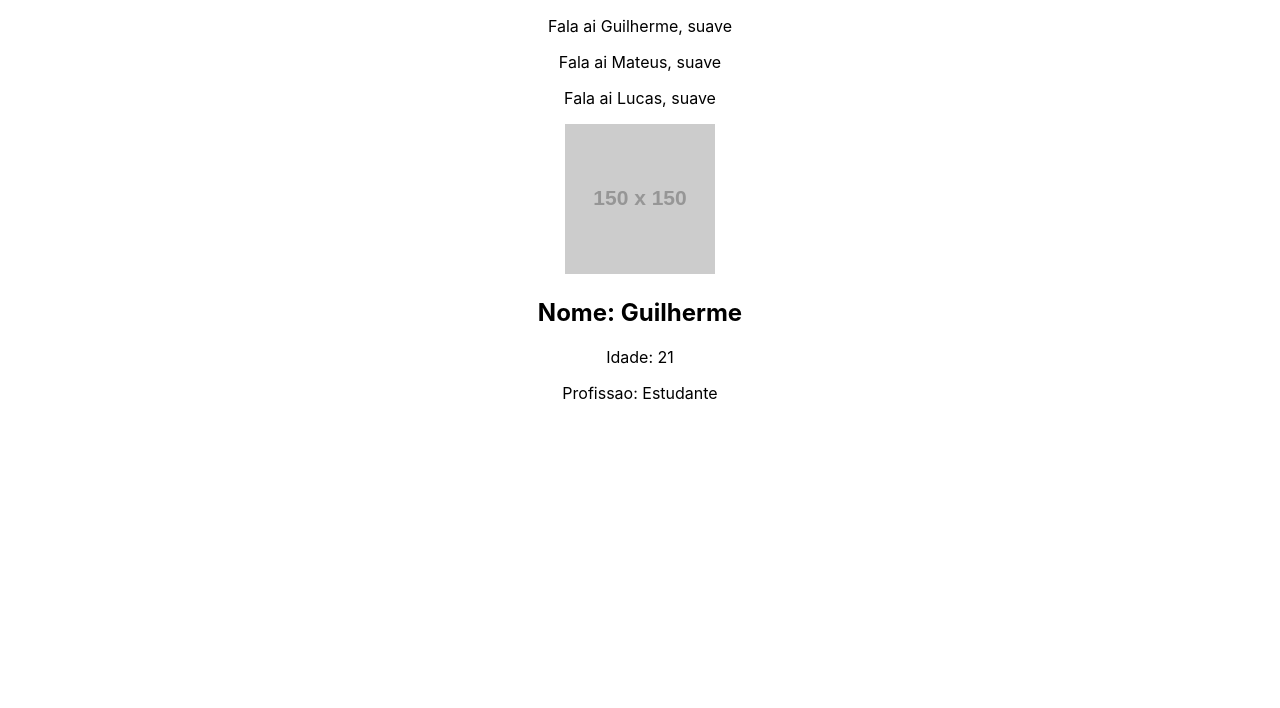
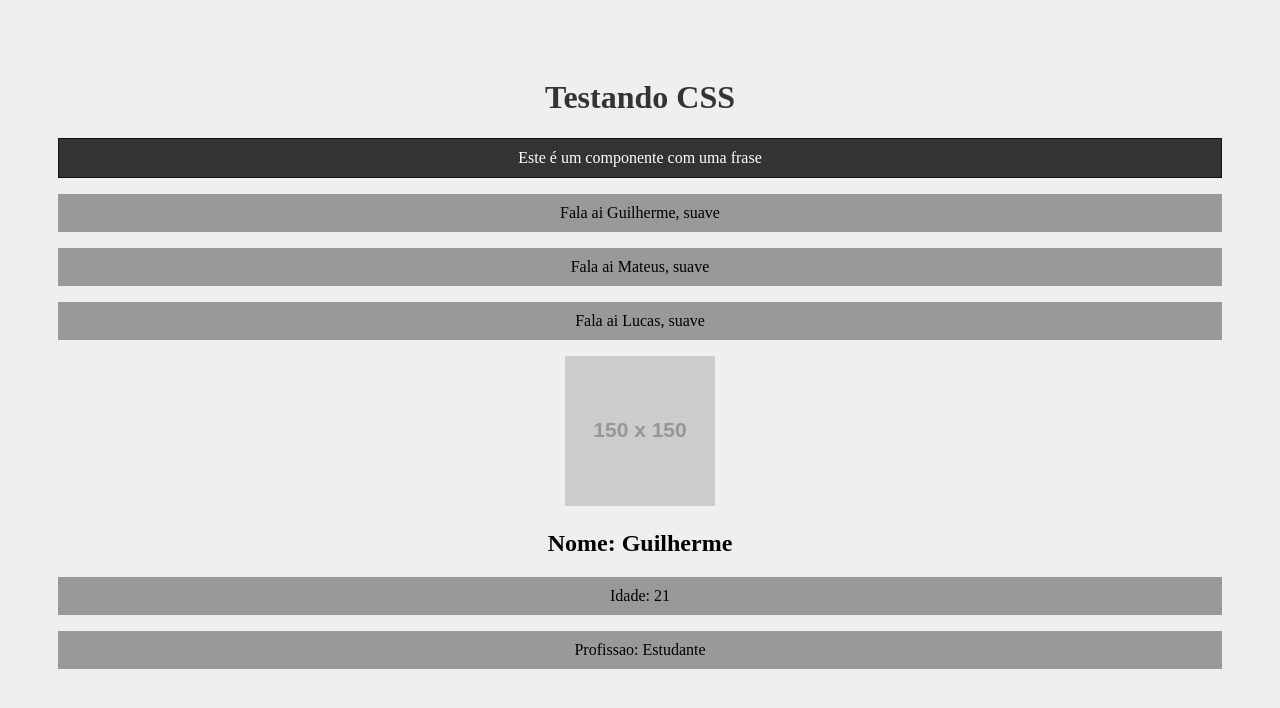
Before and after one commit to Guilhermetxgomes/estudos_react, a React (Create React App) app in the folder meu-projeto/: page / in a window 1280 px wide. Shown: the top 708 px of the page. Built offline with nearby package versions, Linux system fonts and the light colour scheme.

Commit message:
Aprendendo sobre CSS Global e Module

```diff
--- a/meu-projeto/src/App.js
+++ b/meu-projeto/src/App.js
@@ -1,6 +1,7 @@
 import './App.css';
 import SayMyName from './components/SayMyName'
 import Pessoa from './components/Pessoa'
+import Frase from './components/Frase'
 
 function App() {
 
@@ -8,6 +9,8 @@
 
   return (
     <div className="App">
+      <h1>Testando CSS</h1>
+      <Frase />
       <SayMyName nome="Guilherme" />
       <SayMyName nome="Mateus" />
       <SayMyName nome={nome} />
--- a/meu-projeto/src/components/Frase.js
+++ b/meu-projeto/src/components/Frase.js
@@ -1,7 +1,10 @@
+import styles from './Frase.module.css'
+
+
 function Frase (){
   return (
-    <div>
-      <p>Este é um componente com uma frase</p>
+    <div className={styles.fraseContainer}>
+      <p className={styles.fraseContent}>Este é um componente com uma frase</p>
     </div>
   )
 }
--- /dev/null
+++ b/meu-projeto/src/components/Frase.module.css
@@ -0,0 +1,10 @@
+.fraseContainer{
+  background-color: #333;
+  border: 1px solid #111;
+}
+
+.fraseContent{
+  color: #fff;
+  background-color: #333;
+  margin: 0;
+}
--- a/meu-projeto/src/index.css
+++ b/meu-projeto/src/index.css
@@ -1,13 +1,13 @@
 body {
-  margin: 0;
-  font-family: -apple-system, BlinkMacSystemFont, 'Segoe UI', 'Roboto', 'Oxygen',
-    'Ubuntu', 'Cantarell', 'Fira Sans', 'Droid Sans', 'Helvetica Neue',
-    sans-serif;
-  -webkit-font-smoothing: antialiased;
-  -moz-osx-font-smoothing: grayscale;
+  padding: 50px;
+  background-color: #efefef;
 }
 
-code {
-  font-family: source-code-pro, Menlo, Monaco, Consolas, 'Courier New',
-    monospace;
+h1 {
+  color: #333;
 }
+
+p {
+  background-color: #999;
+  padding: 10px
+}
```
